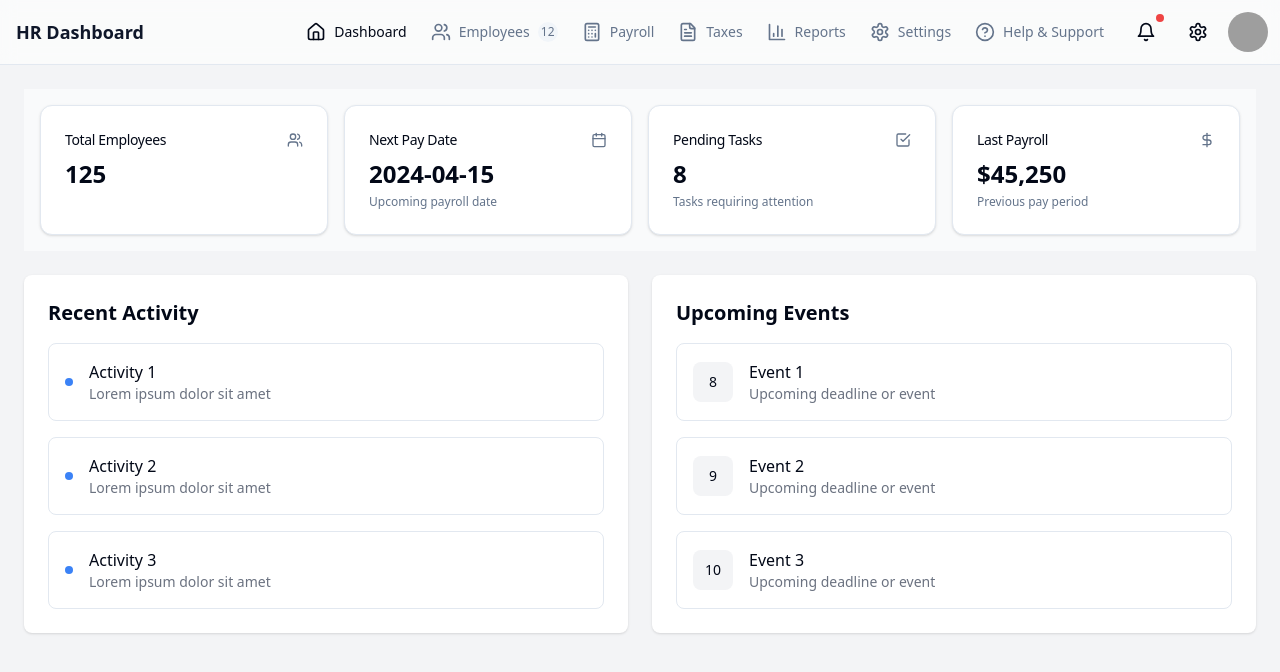
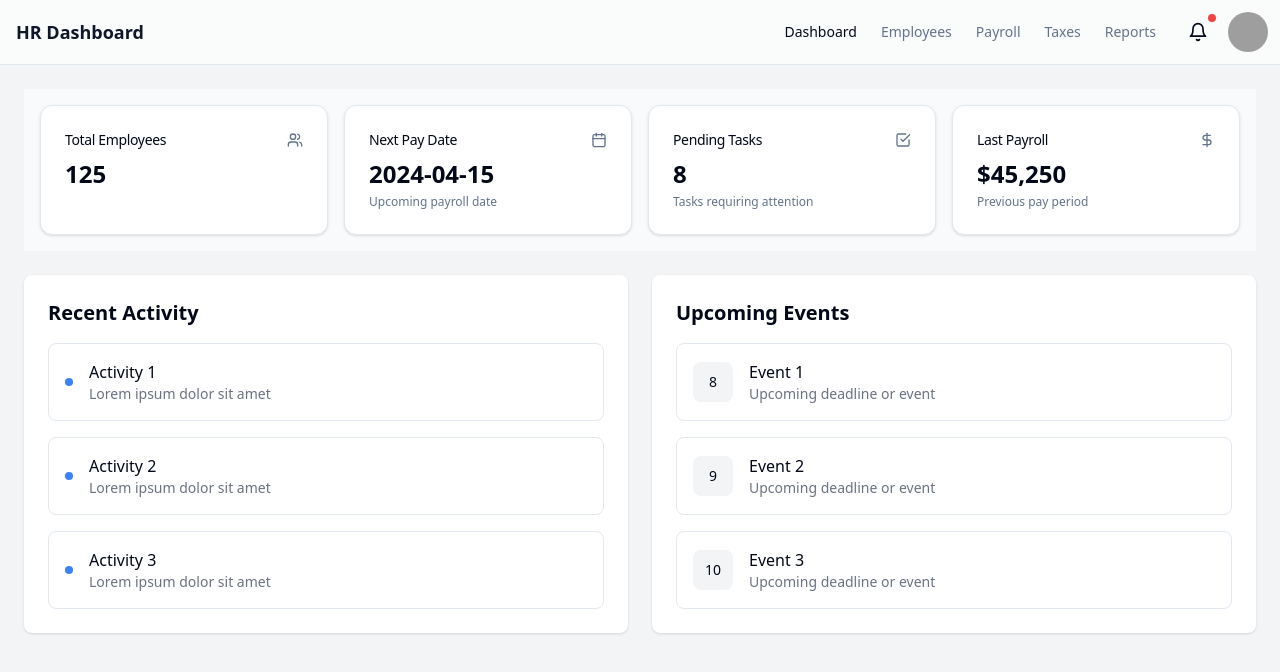
Before and after one commit to lenoxramsey/KampeynHR, a React (Vite) app: page / in a window 1280 px wide. Shown: the top 672 px of the page. Built offline with nearby package versions, Linux system fonts and the light colour scheme; grey boxes are pictures that could not be loaded.

Commit message:
Fix top navigation and user profile menus

```diff
--- a/src/components/layout/Header.tsx
+++ b/src/components/layout/Header.tsx
@@ -1,5 +1,5 @@
 import React from "react";
-import { Bell, Settings, User } from "lucide-react";
+import { Bell, Settings, User, HelpCircle } from "lucide-react";
 import { NavLink } from "react-router-dom";
 import { navigationConfig } from "./nav";
 import { useState } from "react";
@@ -49,13 +49,7 @@ const Header = ({
               <div key={item.title} className="relative group">
                 {item.subItems ? (
                   <div className="flex items-center gap-2 text-sm text-muted-foreground hover:text-foreground cursor-pointer">
-                    {item.icon}
                     <span>{item.title}</span>
-                    {item.label && (
-                      <span className="inline-flex h-5 w-5 items-center justify-center rounded-full bg-slate-100 text-xs">
-                        {item.label}
-                      </span>
-                    )}
                     <div className="hidden group-hover:block absolute top-full left-0 mt-2 bg-white rounded-md py-2 w-48 shadow-lg z-50">
                       {item.subItems.map((subItem) => (
                         <button
@@ -86,13 +80,7 @@ const Header = ({
                       )
                     }
                   >
-                    {item.icon}
                     <span>{item.title}</span>
-                    {item.label && (
-                      <span className="inline-flex h-5 w-5 items-center justify-center rounded-full bg-slate-100 text-xs">
-                        {item.label}
-                      </span>
-                    )}
                   </NavLink>
                 )}
               </div>
@@ -128,10 +116,6 @@ const Header = ({
               </DropdownMenuContent>
             </DropdownMenu>
 
-            <Button variant="ghost" size="icon">
-              <Settings className="h-5 w-5" />
-            </Button>
-
             <DropdownMenu>
               <DropdownMenuTrigger asChild>
                 <Button
@@ -160,7 +144,14 @@ const Header = ({
                   <User className="mr-2 h-4 w-4" />
                   <span>Profile</span>
                 </DropdownMenuItem>
-                <DropdownMenuItem>Settings</DropdownMenuItem>
+                <DropdownMenuItem>
+                  <Settings className="mr-2 h-4 w-4" />
+                  <span>Settings</span>
+                </DropdownMenuItem>
+                <DropdownMenuItem>
+                  <HelpCircle className="mr-2 h-4 w-4" />
+                  <span>Help & Support</span>
+                </DropdownMenuItem>
                 <DropdownMenuSeparator />
                 <DropdownMenuItem>Log out</DropdownMenuItem>
               </DropdownMenuContent>
--- a/src/components/layout/nav.tsx
+++ b/src/components/layout/nav.tsx
@@ -1,18 +1,10 @@
-import {
-  Users,
-  Calculator,
-  FileText,
-  BarChart3,
-  Home,
-  Settings,
-  HelpCircle,
-} from "lucide-react";
-
 export interface NavItem {
   title: string;
   href: string;
-  icon: React.ReactNode;
-  label?: string;
+  subItems?: Array<{
+    title: string;
+    href: string;
+  }>;
 }
 
 export interface NavSection {
@@ -26,7 +18,6 @@ export const navigationConfig: NavSection[] = [
       {
         title: "Dashboard",
         href: "/",
-        icon: <Home className="w-5 h-5" />,
       },
     ],
   },
@@ -36,8 +27,6 @@ export const navigationConfig: NavSection[] = [
       {
         title: "Employees",
         href: "/employees",
-        icon: <Users className="w-5 h-5" />,
-        label: "12",
         subItems: [
           {
             title: "Add New Employee",
@@ -52,32 +41,14 @@ export const navigationConfig: NavSection[] = [
       {
         title: "Payroll",
         href: "/payroll",
-        icon: <Calculator className="w-5 h-5" />,
       },
       {
         title: "Taxes",
         href: "/taxes",
-        icon: <FileText className="w-5 h-5" />,
       },
       {
         title: "Reports",
         href: "/reports",
-        icon: <BarChart3 className="w-5 h-5" />,
-      },
-    ],
-  },
-  {
-    title: "Settings & Support",
-    items: [
-      {
-        title: "Settings",
-        href: "/settings",
-        icon: <Settings className="w-5 h-5" />,
-      },
-      {
-        title: "Help & Support",
-        href: "/support",
-        icon: <HelpCircle className="w-5 h-5" />,
       },
     ],
   },
```
